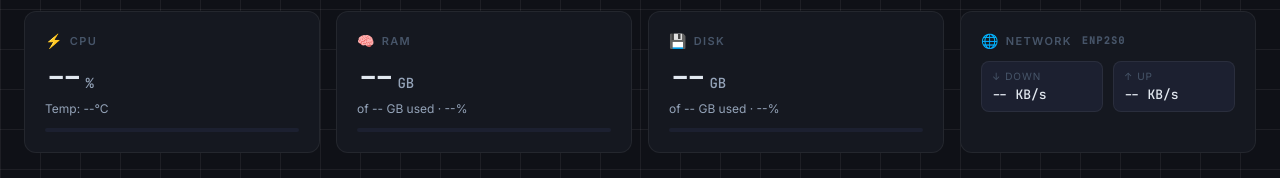
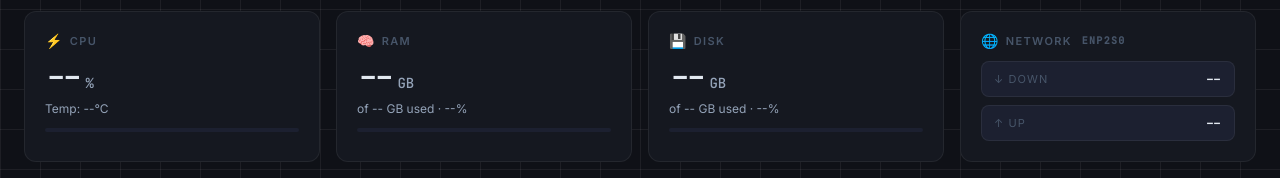
Before and after one commit to AzamatMajidov/pulse-dashboard, a website: page public/index.html in a window 1280 px wide. Shown: the part 191-369 px from the top of the page. Drawn offline with Linux system fonts and the light colour scheme; no server answers.

Commit message:
fix: network card stacked layout, no more ellipsis

```diff
--- a/public/index.html
+++ b/public/index.html
@@ -261,40 +261,36 @@
 
     /* === NETWORK CARD === */
     .net-grid {
-      display: grid;
-      grid-template-columns: 1fr 1fr;
-      gap: 10px;
+      display: flex;
+      flex-direction: column;
+      gap: 8px;
       margin-top: 12px;
     }
 
     .net-item {
+      display: flex;
+      align-items: center;
+      justify-content: space-between;
       background: var(--bg3);
       border-radius: var(--radius-sm);
-      padding: 8px 10px;
+      padding: 8px 12px;
       border: 1px solid var(--border);
       min-width: 0;
-      overflow: hidden;
     }
 
     .net-item-label {
-      font-size: 10px;
+      font-size: 11px;
       color: var(--text-muted);
       text-transform: uppercase;
       letter-spacing: 0.1em;
-      margin-bottom: 4px;
-      display: flex;
-      align-items: center;
-      gap: 4px;
+      flex-shrink: 0;
     }
 
     .net-item-value {
       font-family: 'JetBrains Mono', monospace;
-      font-size: 13px;
+      font-size: 14px;
       font-weight: 500;
       color: var(--text);
-      white-space: nowrap;
-      overflow: hidden;
-      text-overflow: ellipsis;
     }
 
     /* === SERVICES CARD === */
@@ -604,11 +600,11 @@
         <div class="net-grid">
           <div class="net-item">
             <div class="net-item-label">↓ Down</div>
-            <div class="net-item-value" id="net-down">-- KB/s</div>
+            <div class="net-item-value" id="net-down">--</div>
           </div>
           <div class="net-item">
             <div class="net-item-label">↑ Up</div>
-            <div class="net-item-value" id="net-up">-- KB/s</div>
+            <div class="net-item-value" id="net-up">--</div>
           </div>
         </div>
       </div>
```
